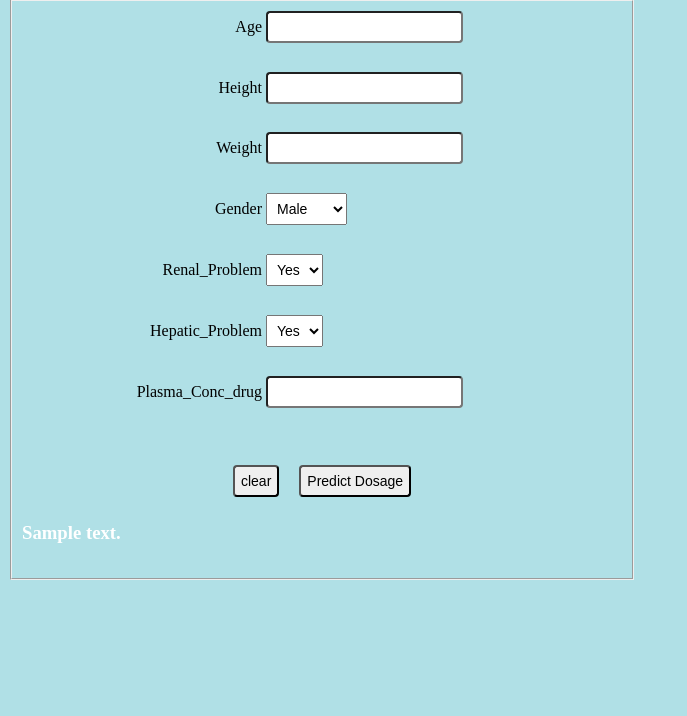
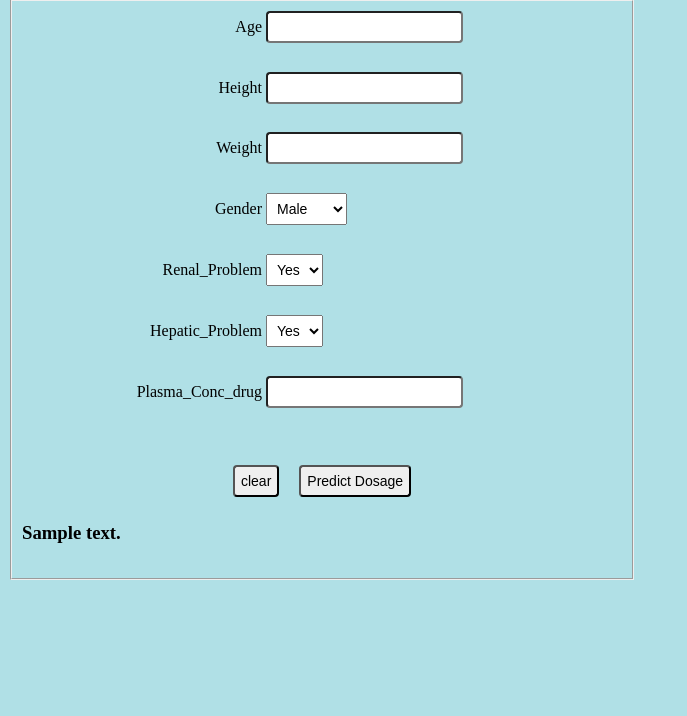
Before and after one commit to PoornimaLeela/sampleprediction, a Flask app: template templates/index.html in a window 1280 px wide. Shown: the part 68-784 px from the top of the page, without its empty margins (0-687 px from the left). Run offline with Flask 2, Linux system fonts and the light colour scheme; the template is opened without the code that fills it: most values are stand-ins (such as "Sample title", 1, 10 or a date in 2020); parts of the project's set-up code (start-up, migrations or seed data) failed here and were passed over.

Commit message:
Update index.html

```diff
--- a/templates/index.html
+++ b/templates/index.html
@@ -100,7 +100,7 @@ fieldset {
    </div>
 
 	 </form>
-  <h3 style="color:white;">{{ prediction_text }}<h3>
+  <h3 style="color:black;">{{ prediction_text }}<h3>
   </fieldset>
  </body>
 </html>
```
